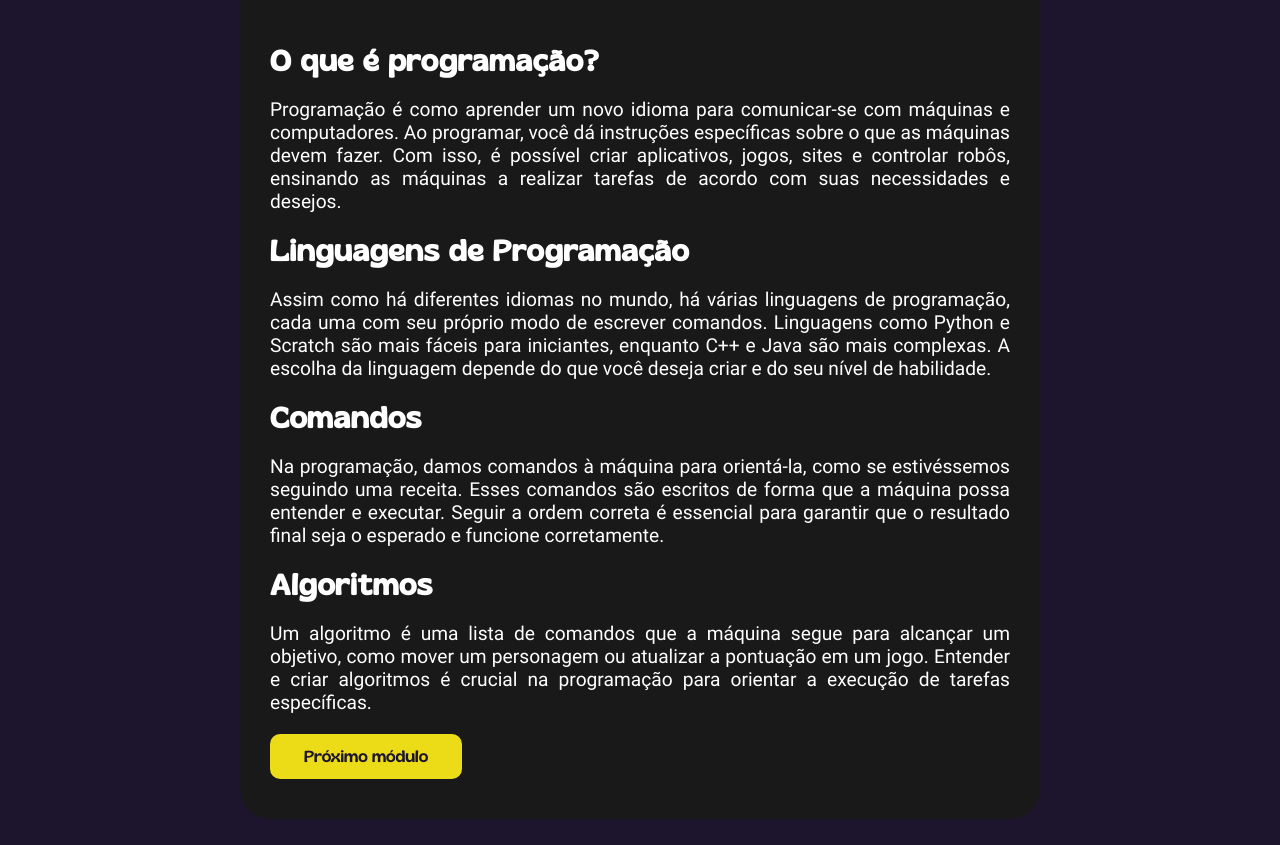
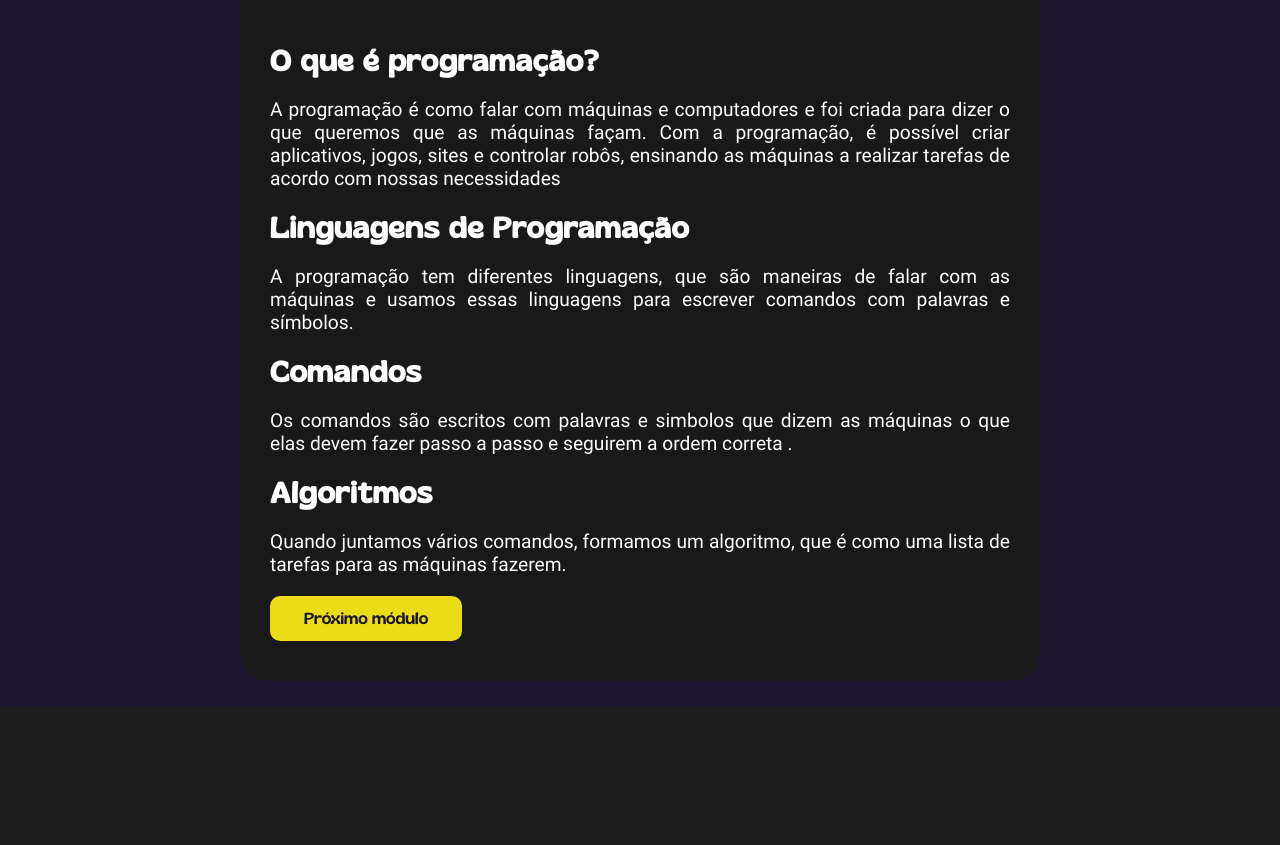
Before and after one commit to alibiohenrique/projeto-tcc, a PHP site: page /pages/explication.php in a window 1280 px wide. Shown: the part 577-1422 px from the top of the page. After the commit the page ends 1284 px from the top, so only its background shows below. Run offline with PHP 8.4, Linux system fonts and the light colour scheme; a stand-in replaces the project's code that opens the database connection.

Commit message:
commit de segurança, modulos e conteudo

```diff
--- a/assets/script/settings.js
+++ b/assets/script/explication.js
@@ -2,5 +2,5 @@ const toggleBtn = document.getElementById('toggle');
 const body = document.body;
 
 toggleBtn?.addEventListener('click', function () {
-    body.classList.toggle('dark-mode');
+    body.classList.toggle('ligth-mode');
 });
--- a/assets/script/light-mode.js
+++ /dev/null
@@ -1,6 +0,0 @@
-const toggleBtn = document.getElementById('toggle');
-const body = document.body;
-
-toggleBtn?.addEventListener('click', function () {
-    body.classList.toggle('ligth-mode');
-});
--- a/index.php
+++ b/index.php
@@ -165,8 +165,8 @@
 
         <div class="call-to-action">
             <div class="cta-asset">
-                <img src="assets/images/misael.png" alt="" width="500px" class="misael">
-                <img src="assets/images/marlon.png" alt="" width="500px" class="marlon">
+                <img src="assets/images/misael_marlon.png" alt="" width="400px" class="misael">
+
             </div>
             <div class="calling-to-action">
                 <h2>
--- a/pages/about.php
+++ b/pages/about.php
@@ -54,7 +54,7 @@
         </div>
 
         <div class="video">
-            <iframe src="https://www.youtube.com/embed/eIEPOiuk-Gs?si=wSboZT3AJj4EQNFs" title="YouTube video player" frameborder="0" allow="accelerometer; autoplay; clipboard-write; encrypted-media; gyroscope; picture-in-picture; web-share" referrerpolicy="strict-origin-when-cross-origin" allowfullscreen></iframe>
+            <iframe src="https://www.youtube.com/embed/IURcu5BYTOE?si=G_2474twSwtAPpP3" title="YouTube video player" frameborder="0" allow="accelerometer; autoplay; clipboard-write; encrypted-media; gyroscope; picture-in-picture; web-share" referrerpolicy="strict-origin-when-cross-origin" allowfullscreen></iframe>
         </div>
 
 
--- a/pages/explication.php
+++ b/pages/explication.php
@@ -35,49 +35,33 @@
                         <iframe src="https://www.youtube.com/embed/eIEPOiuk-Gs?si=wSboZT3AJj4EQNFs" title="YouTube video player" frameborder="0" allow="accelerometer; autoplay; clipboard-write; encrypted-media; gyroscope; picture-in-picture; web-share" referrerpolicy="strict-origin-when-cross-origin" allowfullscreen></iframe>
                     </div>
 
-                    <div id="modulo" class="text-content program_module">
 
+                    <div id="modulo" class="text-content">
                         <h2>O que é programação?</h2>
-                        <p>Programação é como aprender um novo idioma para comunicar-se com máquinas e computadores. Ao programar, você dá instruções específicas sobre o que as máquinas devem fazer. Com isso, é possível criar aplicativos, jogos, sites e controlar robôs, ensinando as máquinas a realizar tarefas de acordo com suas necessidades e desejos.</p>
+                        <!-- <p>Programação é como aprender um novo idioma para se comunicar com máquinas e computadores. Quando programamos, damos instruções especificas sobre o que as máquinas devem fazer. Com isso, é possível criar aplicativos, jogos, sites e controlar robôs, ensinando as máquinas a realizar tarefas de acordo com suas necessidades e desejos.</p> -->
+
+                        <p>A programação é como falar com máquinas e computadores e foi criada para dizer o que queremos que as máquinas façam. Com a programação, é possível criar aplicativos, jogos, sites e controlar robôs, ensinando as máquinas a realizar tarefas de acordo com nossas necessidades</p>
 
                         <h2>Linguagens de Programação</h2>
-                        <p>Assim como há diferentes idiomas no mundo, há várias linguagens de programação, cada uma com seu próprio modo de escrever comandos. Linguagens como Python e Scratch são mais fáceis para iniciantes, enquanto C++ e Java são mais complexas. A escolha da linguagem depende do que você deseja criar e do seu nível de habilidade.</p>
+
+                        <p>A programação tem diferentes linguagens, que são maneiras de falar com as máquinas e usamos essas linguagens para escrever comandos com palavras e símbolos. </p>
 
                         <h2>Comandos</h2>
-                        <p>Na programação, damos comandos à máquina para orientá-la, como se estivéssemos seguindo uma receita. Esses comandos são escritos de forma que a máquina possa entender e executar. Seguir a ordem correta é essencial para garantir que o resultado final seja o esperado e funcione corretamente.</p>
+                        <p>Os comandos são escritos com palavras e simbolos que dizem as máquinas o que elas devem fazer passo a passo e seguirem a ordem correta .</p>
+
 
                         <h2>Algoritmos</h2>
-                        <p>Um algoritmo é uma lista de comandos que a máquina segue para alcançar um objetivo, como mover um personagem ou atualizar a pontuação em um jogo. Entender e criar algoritmos é crucial na programação para orientar a execução de tarefas específicas.</p>
+                        <p>Quando juntamos vários comandos, formamos um algoritmo, que é como uma lista de tarefas para as máquinas fazerem.</p>
 
-                        <button class="btn login">
-                            Próximo módulo
-                        </button>
-                    </div>
-
-                    <div id="modulo" class="text-content style_module">
-
-                        <h2>Oque é programação?</h2>
-                        <p>Programação é como aprender um novo idioma para comunicar-se com máquinas e computadores. Ao programar, você dá instruções específicas sobre o que as máquinas devem fazer. Com isso, é possível criar aplicativos, jogos, sites e controlar robôs, ensinando as máquinas a realizar tarefas de acordo com suas necessidades e desejos.</p>
-
-                        <h2>Linguagens de Programação</h2>
-                        <p>Assim como há diferentes idiomas no mundo, há várias linguagens de programação, cada uma com seu próprio modo de escrever comandos. Linguagens como Python e Scratch são mais fáceis para iniciantes, enquanto C++ e Java são mais complexas. A escolha da linguagem depende do que você deseja criar e do seu nível de habilidade.</p>
-
-                        <h2>Comandos</h2>
-                        <p>Na programação, damos comandos à máquina para orientá-la, como se estivéssemos seguindo uma receita. Esses comandos são escritos de forma que a máquina possa entender e executar. Seguir a ordem correta é essencial para garantir que o resultado final seja o esperado e funcione corretamente.</p>
-
-                        <h2>Algoritmos</h2>
-                        <p>Um algoritmo é uma lista de comandos que a máquina segue para alcançar um objetivo, como mover um personagem ou atualizar a pontuação em um jogo. Entender e criar algoritmos é crucial na programação para orientar a execução de tarefas específicas.</p>
-
-                        <!-- <button class="btn login" onclick="trocaModulo()">
-                            Próximo módulo
-                        </button> -->
+                        <a href="./explication_copy.php"><button class="btn login">
+                                Próximo módulo
+                            </button></a>
                     </div>
                 </div>
             </div>
-        </main>
+    </main>
 
-        <script src="../assets/script/light-mode.js"></script>
-        <script src="../assets/script/switch-module.js"></script>
+    <script src="../assets/script/explication.js"></script>
 </body>
 
 </html>
--- a/styles/main.css
+++ b/styles/main.css
@@ -185,11 +185,10 @@ hr {
 .cta-asset{
     display: flex;
     align-items: end;
-    /* flex-wrap: wrap; */
 }
 
 .cta-asset  {
-    width: 400px;
+    width: 300px;
 }
 
 .cta-asset .marlon{
@@ -279,7 +278,6 @@ hr {
     }
 
     .learn-playing p {
-        /* margin: 2em 0.5em; */
         margin: 0;
         text-align: justify;
     }
```
Also changed, not shown: pages/explication_copy.php (added, +72 -0 lines), assets/images/ex1.png (added), assets/images/ex2.png (added), assets/images/misael_marlon.png (added).
